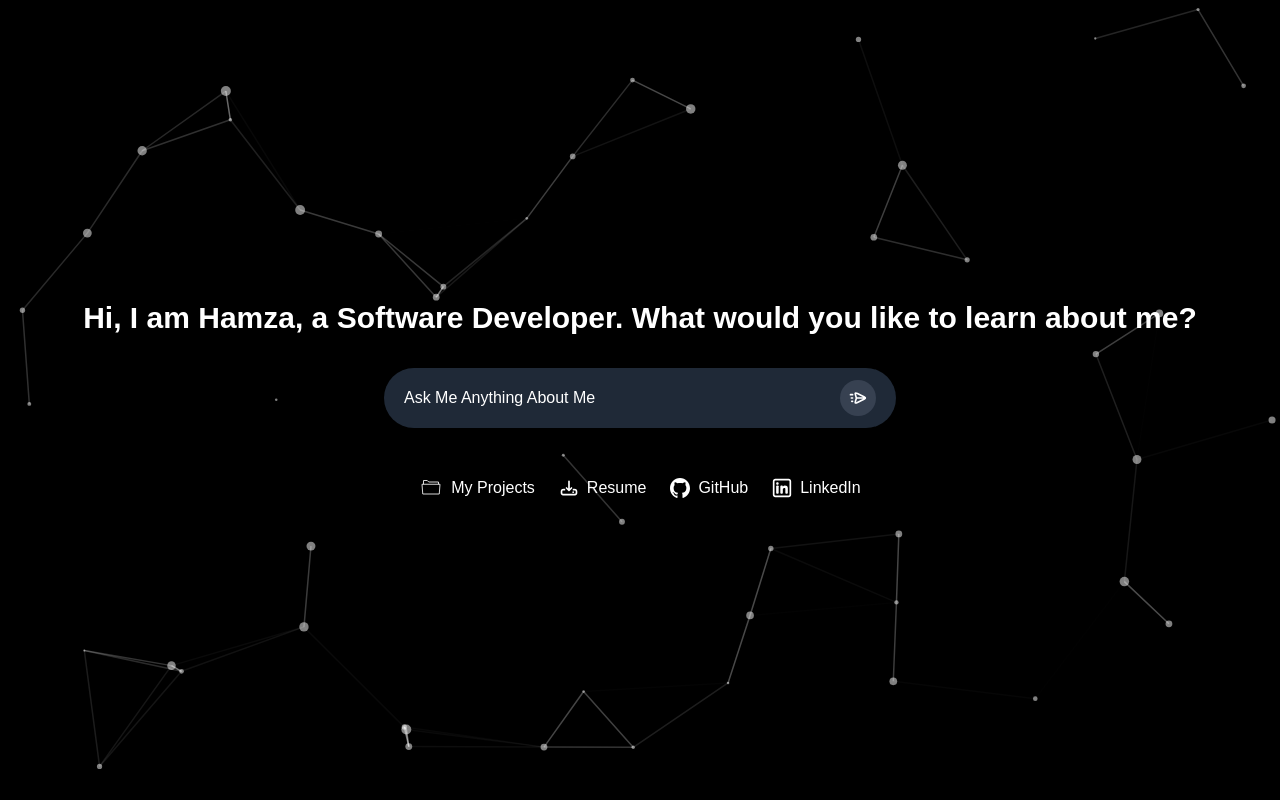
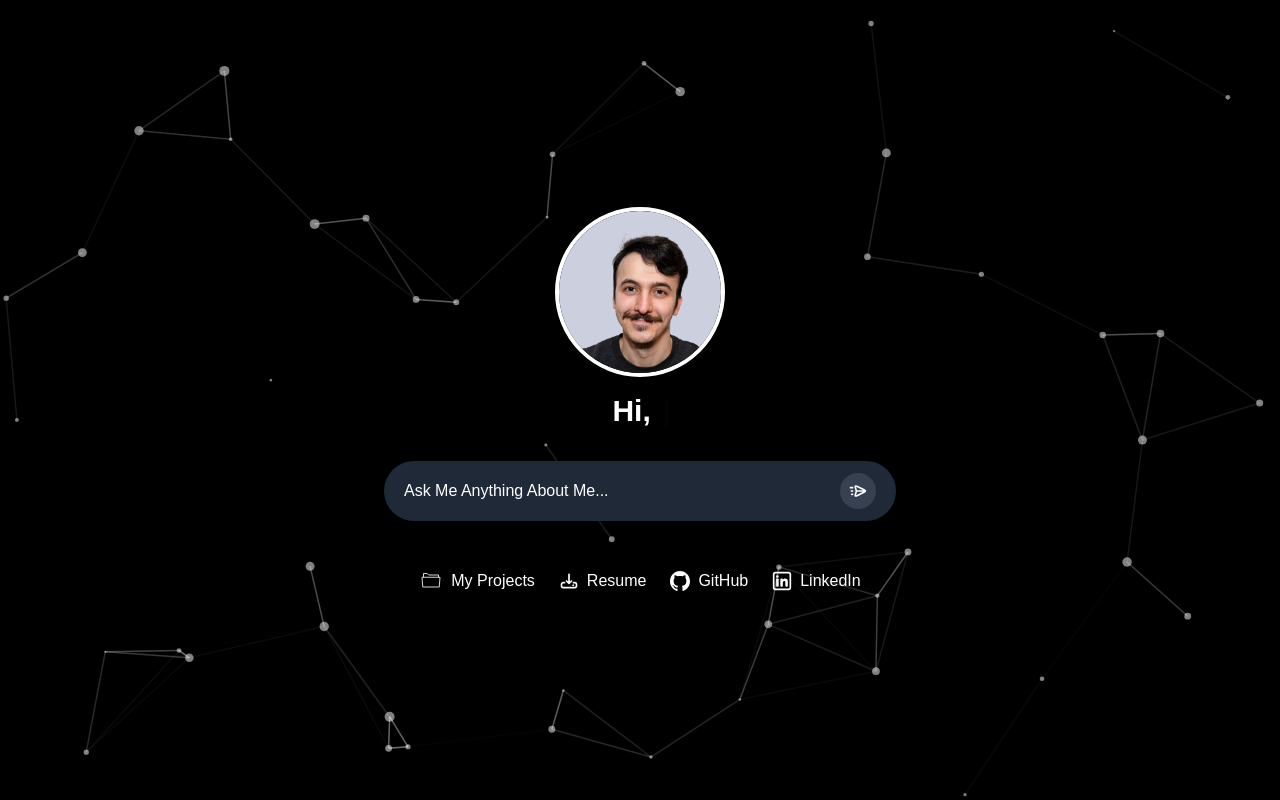
Before and after one commit to HamzaDincer/hamza-dincer, a Next.js app: page / in a window 1280 px wide. Built offline with nearby package versions, Linux system fonts and the light colour scheme.

Commit message:
added my headshot

```diff
--- a/app/page.tsx
+++ b/app/page.tsx
@@ -5,6 +5,7 @@ import { useState } from "react";
 import Image from "next/image";
 import Link from "next/link";
 import ParticlesBackground from "./particles";
+import { Typewriter } from "react-simple-typewriter";
 
 export default function Home() {
   const [userInput, setUserInput] = useState("");
@@ -12,9 +13,30 @@ export default function Home() {
   return (
     <div className="relative flex flex-col items-center justify-center min-h-screen bg-black text-white p-8 overflow-hidden">
       <ParticlesBackground />
+      {/* Headshot Image */}
+      <div className="mb-4">
+        <Image
+          src="/headshot.jpg" // Make sure to replace with your actual image name
+          alt="Hamza's Headshot"
+          width={170}
+          height={170}
+          className="rounded-full border-4 border-white shadow-lg"
+        />
+      </div>
+      {/* Typing Animation Heading */}
       <h1 className="text-3xl font-semibold mb-8 text-center">
-        Hi, I am Hamza, a Software Developer. What would you like to learn about
-        me?
+        <Typewriter
+          words={[
+            "Hi, I am Hamza, a Software Developer.",
+            "What would you like to learn about me?",
+          ]}
+          loop={1} // Set to 0 for infinite loop
+          cursor
+          cursorStyle="|"
+          typeSpeed={75}
+          deleteSpeed={50}
+          delaySpeed={1000}
+        />
       </h1>
 
       {/* Input Form */}
@@ -31,7 +53,7 @@ export default function Home() {
             type="text"
             value={userInput}
             onChange={(e) => setUserInput(e.target.value)}
-            placeholder="Ask Me Anything About Me"
+            placeholder="Ask Me Anything About Me..."
             className="flex-grow bg-transparent text-white placeholder-white focus:outline-none"
           />
           <button
--- a/package.json
+++ b/package.json
@@ -15,6 +15,7 @@
     "next": "15.0.2",
     "react": "^18.3.1",
     "react-dom": "^18.3.1",
+    "react-simple-typewriter": "^5.0.1",
     "react-tsparticles": "^2.3.3",
     "tsparticles": "^2.3.3"
   },
```
Also changed, not shown: public/headshot.jpg (added), 1 other file (tests, documents, lock files or other folders).
